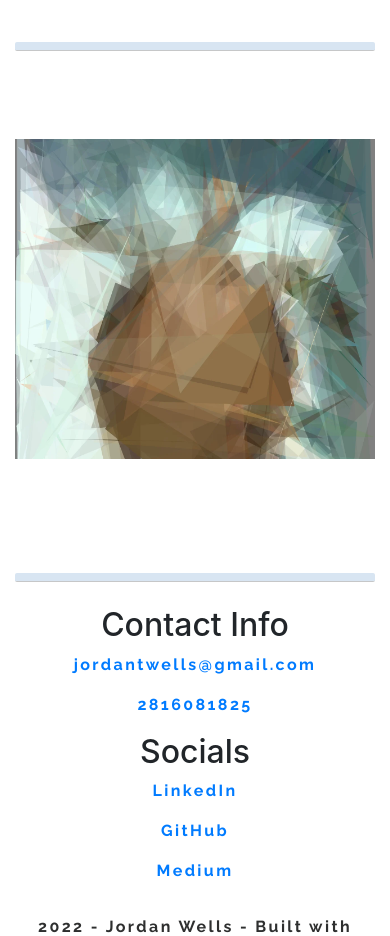
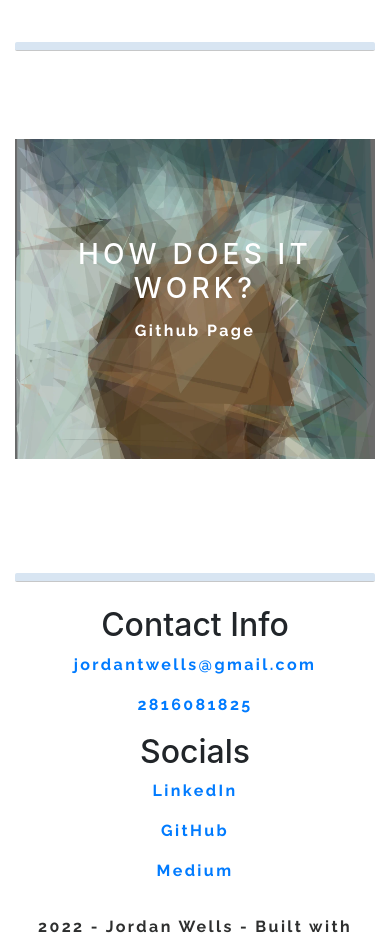
Before and after one commit to jordantwells42/jordantwells-next, a Next.js app: page /projects/minimage in a window 390 px wide. Shown: the part 1420-2356 px from the top of the page. Built offline with nearby package versions, Linux system fonts and the light colour scheme.

Commit message:
changed card behavior for mobile

```diff
--- a/styles/globals.scss
+++ b/styles/globals.scss
@@ -106,13 +106,32 @@ transform: translate3d(0,0,0) !important;
   transition: all 0.4s ease-in-out 0s;
 }
 
-.content:hover .content-overlay {
+@media (hover: none) {
+.content .content-overlay {
+  opacity: 0.25;
+}
+
+.content .content-details {
+  top: 50%;
+  left: 50%;
   opacity: 1;
 }
+}
 
-.content:active .content-overlay {
-  opacity: 1;
+@media (hover: hover) {
+  .content:hover .content-overlay {
+    opacity: 1;
+  }
+  .content:hover .content-details {
+    top: 50%;
+    left: 50%;
+    opacity: 1;
+  }
 }
+
+
+
+
 
 .image-container {
   display: flex;
@@ -144,11 +163,7 @@ transform: translate3d(0,0,0) !important;
   transition: all 0.3s ease-in-out 0s;
 }
 
-.content:hover .content-details {
-  top: 50%;
-  left: 50%;
-  opacity: 1;
-}
+
 
 .content-details h3 {
   color: #fff;
```
